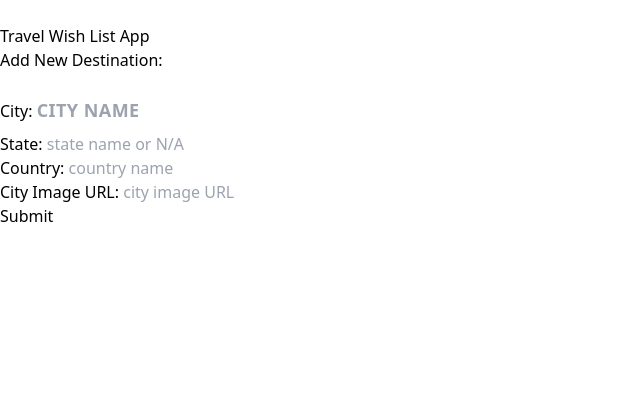
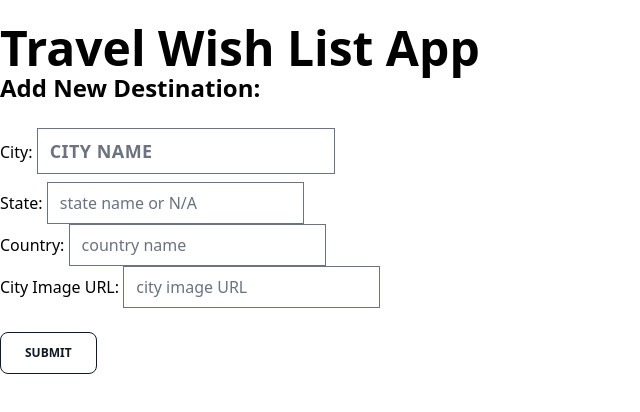
Before and after one commit to jh-23/travel-wish-list, a React (Create React App) app in the folder client/: page /newdestinationform in a window 1280 px wide. Shown: the top 412 px of the page, without its empty margins (0-640 px from the left). Built offline with nearby package versions, Linux system fonts and the light colour scheme.

Commit message:
adding styling to different components with labels, buttons, headers

```diff
--- a/client/package.json
+++ b/client/package.json
@@ -4,9 +4,12 @@
   "private": true,
   "proxy": "http://localhost:5555",
   "dependencies": {
+    "@tailwindcss/forms": "^0.5.7",
     "@testing-library/jest-dom": "^5.17.0",
     "@testing-library/react": "^13.4.0",
     "@testing-library/user-event": "^13.5.0",
+    "autoprefixer": "^10.4.20",
+    "postcss": "^8.4.41",
     "react": "^18.2.0",
     "react-dom": "^18.2.0",
     "react-router-dom": "^6.26.0",
--- a/client/src/components/CreateActivityDestination.js
+++ b/client/src/components/CreateActivityDestination.js
@@ -49,10 +49,10 @@ function CreateActivityDestination() {
             <form onSubmit={handleSubmit}>
                 <div>
                     <h1 class="flex items-center text-5xl font-extrabold dark:text-white">Travel Wish List App</h1>
-                    <h4 lass="text-2xl font-bold dark:text-white">Create Activity Destination Here:</h4>
+                    <h4 class="text-2xl font-bold dark:text-white">Create Activity Destination Here:</h4>
                     <br />
-                    <label name="activity" id="activity">Select Activity:</label>
-                    <select name="destination" class="w-1000 border-gray- px-3 py-2 rounded-log shadow-sm focus:outline-none focus:border-indigo-500 focus:ring-1 focus:ring-indigo-500"
+                    <label name="activity" id="activity">Select Activity:      </label>
+                    <select name="destination" class="w-100 border-gray- px-3 py-2 rounded-log shadow-sm focus:outline-none focus:border-indigo-500 focus:ring-1 focus:ring-indigo-500"
                         id="activity"
                         value={selectedActivity}
                         onChange={(e) => setSelectedActivity(e.target.value)}
@@ -67,13 +67,13 @@ function CreateActivityDestination() {
                 </div>
                 <br />
                 <div>
-                    <label htmlFor="destination">Select Destination:</label>
-                    <select name="destination" class="w-100 border-gray- px-3 py-2 rounded-log shadow-sm focus:outline-none focus:border-indigo-500 focus:ring-1 focus:ring-indigo-500"
+                    <label htmlFor="destination">Select Destination:       </label>
+                    <select name="destination" class="w-600 border-gray- px-3 py-2 rounded-log shadow-sm focus:outline-none focus:border-indigo-500 focus:ring-1 focus:ring-indigo-500"
                         id="destination"
                         value={selectedDestination}
                         onChange={(e) => setSelectedDestination(e.target.value)}
                     >
-                        <option value="">--Select Destination--</option>
+                        <option value="">Select Destination</option>
                         {destinations.map((destination) => (
                             <option key={destination.id} value={destination.id}>
                                 {destination.city}, {destination.country}
@@ -82,7 +82,7 @@ function CreateActivityDestination() {
                     </select>
                 </div>
                 <br />
-                <button type="submit">Submit</button>
+                <button type="submit" class="relative inline-flex items-center justify-center p-0.5 mb-2 me-2 overflow-hidden text-lg font-medium text-gray-900 rounded-lg group bg-gradient-to-br from-purple-600 to-blue-500 group-hover:from-purple-600 group-hover:to-blue-500 hover:text-white dark:text-white focus:ring-4 focus:outline-none focus:ring-blue-300 dark:focus:ring-blue-800">Submit</button>
             </form>
         </div>
     )
--- a/client/src/components/NewDestinationForm.js
+++ b/client/src/components/NewDestinationForm.js
@@ -34,8 +34,8 @@ function NewDestinationForm() {
         <div className='new-destination-form'>
             <br />
             <form onSubmit={handleSubmit} >
-                <h1> Travel Wish List App</h1>
-                <h4> Add New Destination: </h4>
+                <h1 class="flex items-center text-5xl font-extrabold dark:text-white"> Travel Wish List App</h1>
+                <h4 class="text-2xl font-bold dark:text-white"> Add New Destination: </h4>
                 <br />
 
                 <label>City: </label>
@@ -50,7 +50,8 @@ function NewDestinationForm() {
                 <label>City Image URL: </label>
                 <input type='text' name='image' placeholder='city image URL' value={image} onChange={(e) => setImage(e.target.value)} />
                 <br />
-                <button type='submit'>Submit</button>
+                <br />
+                <button type='submit'  class="select-none rounded-lg border border-gray-900 py-3 px-6 text-center align-middle font-sans text-xs font-bold uppercase text-gray-900 transition-all hover:opacity-75 focus:ring focus:ring-gray-300 active:opacity-[0.85] disabled:pointer-events-none disabled:opacity-50 disabled:shadow-none">Submit</button>
             </form>
         </div>
     )
--- a/client/tailwind.config.js
+++ b/client/tailwind.config.js
@@ -5,5 +5,5 @@ module.exports = {
   theme: {
     extend: {},
   },
-  plugins: [],
+  plugins: [require('@tailwindcss/forms')],
 }
```
